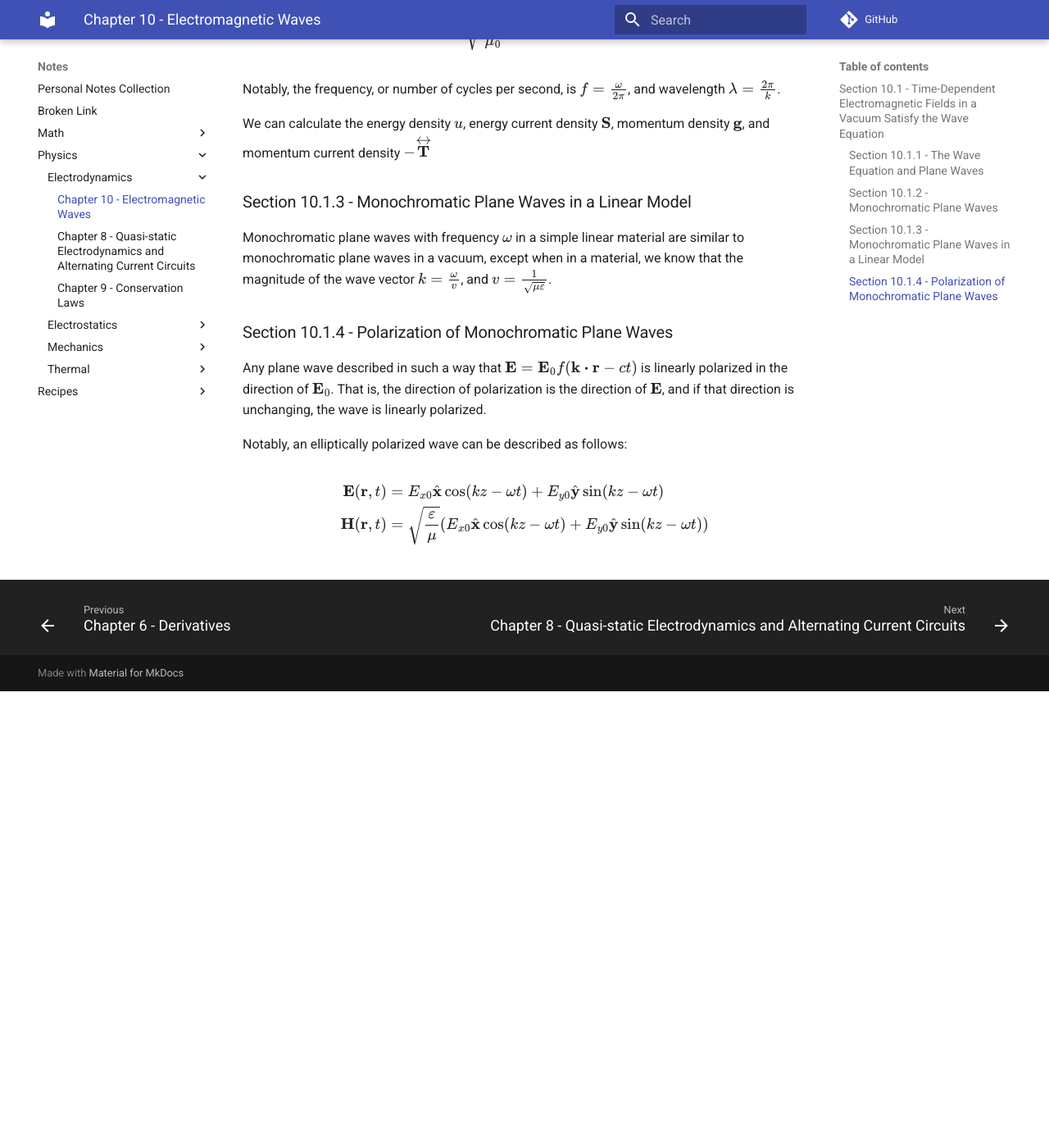
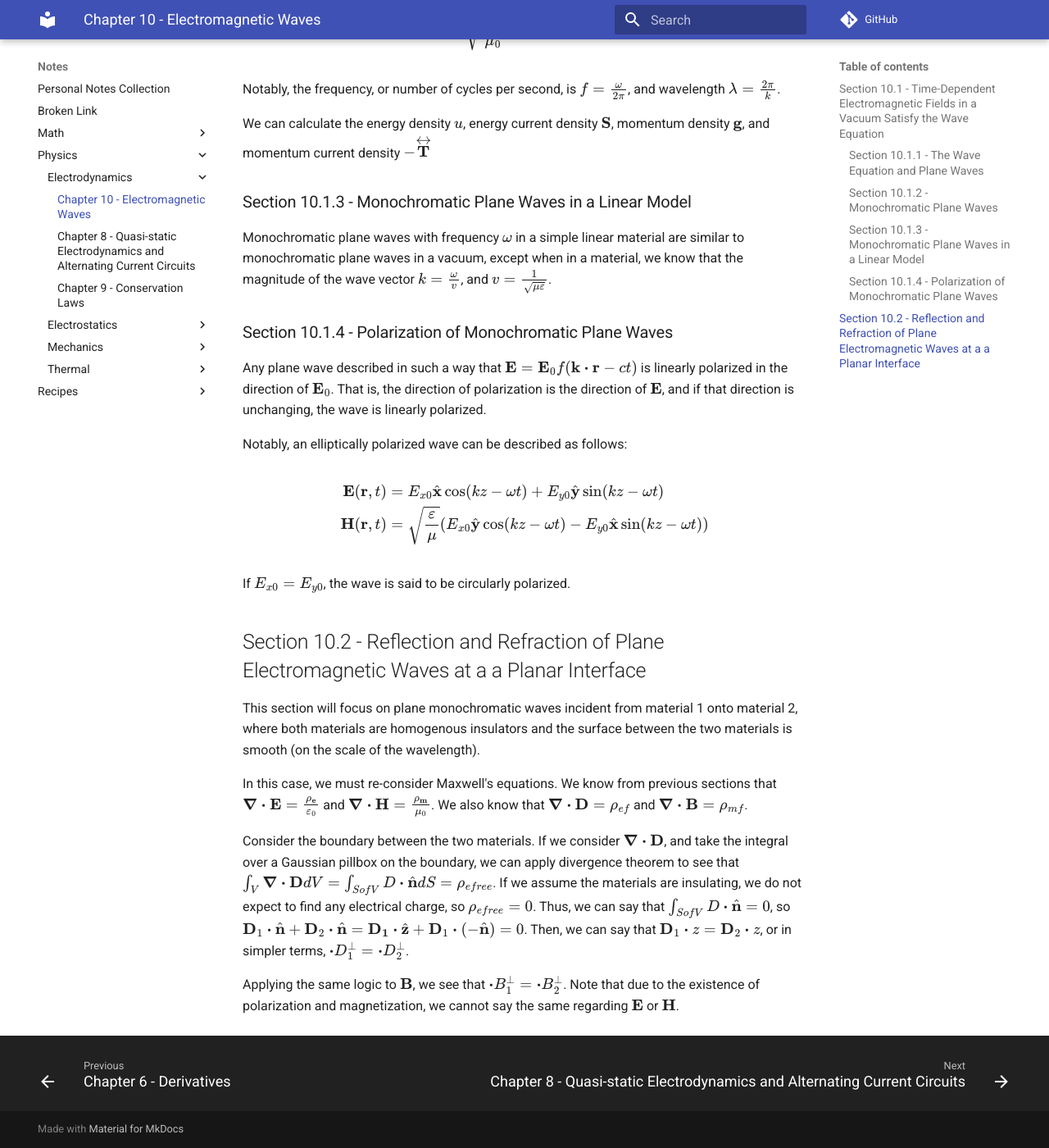
Before and after one commit to Indigo5684/Notes, an MkDocs documentation site: the page built from docs/physics/electrodynamics/10-electromagnetic-waves.md, in a window 1280 px wide and 1400 px high, scrolled down 2232 px. Shown: the whole window at 82% size. Built offline with MkDocs 1.6.1 and Material for MkDocs 9.7.7, drawn with Linux system fonts in a browser that asks for light colours; comment, search, counter and statistics services are not loaded; before the commit the page ends 3075 px from its top, so only the background shows below that.

Commit message:
Other WIP

```diff
--- a/docs/physics/electrodynamics/10-electromagnetic-waves.md
+++ b/docs/physics/electrodynamics/10-electromagnetic-waves.md
@@ -37,7 +37,7 @@ $$\begin{align}
 
 ### Section 10.1.1 - The Wave Equation and Plane Waves
 
-**Definition**. The equation $[\frac{\partial^2}{\partial x^2} - \frac{1}{v^2} \frac{\partial^2}{\partial t^2}] f(x, t) = 0$ is well-known to mathematicians (see [Differential Equations](/todo.md)), and is known as the **wave equation**. In physics, the speed of the wave is $v = c = \frac{1}{\sqrt{\mu_0 \varepsilon_0}}$.
+**Definition**. The equation $[\frac{\partial^2}{\partial x^2} - \frac{1}{v^2} \frac{\partial^2}{\partial t^2}] f(x, t) = 0$ is well-known to mathematicians (see [Differential Equations](../../todo.md)), and is known as the **wave equation**. In physics, the speed of the wave is $v = c = \frac{1}{\sqrt{\mu_0 \varepsilon_0}}$.
 
 Consider some function $f(s)$. If $s = x - vt$ or $x + vt$, it is trivial to see that $f(x)$ satisfies the wave equation.
 
@@ -84,5 +84,17 @@ Notably, an elliptically polarized wave can be described as follows:
 
 $$\begin{align}
 \vb{E}(\vb{r}, t) &= E_{x0} \vu{x} \cos(kz - \omega t) + E_{y0} \vu{y} \sin(kz - \omega t) \\
-\vb{H}(\vb{r}, t) &= \sqrt{\frac{\varepsilon}{\mu}} (E_{x0} \vu{x} \cos(kz - \omega t) + E_{y0} \vu{y} \sin(kz - \omega t))
+\vb{H}(\vb{r}, t) &= \sqrt{\frac{\varepsilon}{\mu}} (E_{x0} \vu{y} \cos(kz - \omega t) - E_{y0} \vu{x} \sin(kz - \omega t))
 \end{align}$$
+
+If $E_{x0} = E_{y0}$, the wave is said to be circularly polarized.
+
+## Section 10.2 - Reflection and Refraction of Plane Electromagnetic Waves at a a Planar Interface
+
+This section will focus on plane monochromatic waves incident from material 1 onto material 2, where both materials are homogenous insulators and the surface between the two materials is smooth (on the scale of the wavelength).
+
+In this case, we must re-consider Maxwell's equations. We know from previous sections that $\div \vb{E} = \frac{\vb{\rho_e}}{\varepsilon_0}$ and $\div \vb{H} = \frac{\vb{\rho_m}}{\mu_0}$. We also know that $\div \vb{D} = \rho_{ef}$ and $\div \vb{B} = \rho_{mf}$.
+
+Consider the boundary between the two materials. If we consider $\div \vb{D}$, and take the integral over a Gaussian pillbox on the boundary, we can apply divergence theorem to see that $\int_V \div \vb{D} dV = \int_{SofV} D \vdot \vu{n} dS = \rho_{efree}$. If we assume the materials are insulating, we do not expect to find any electrical charge, so $\rho_{efree} = 0$. Thus, we can say that $\int_{SofV} D \vdot \vu{n} = 0$, so $\vb{D}_1 \vdot \vu{n} + \vb{D}_2 \vdot \vu{n} = \vb{D_1} \vdot \vu{z} + \vb{D}_1 \vdot (-\vu{n}) = 0$. Then, we can say that $\vb{D}_1 \vdot{z} = \vb{D}_2 \vdot{z}$, or in simpler terms, $\vdot{D}_1^\perp = \vdot{D}_2^\perp$.
+
+Applying the same logic to $\vb{B}$, we see that $\vdot{B}_1^\perp = \vdot{B}_2^\perp$. Note that due to the existence of polarization and magnetization, we cannot say the same regarding $\mathbf{E}$ or $\mathbf{H}$.
```
Also changed, not shown: 3 other files.
